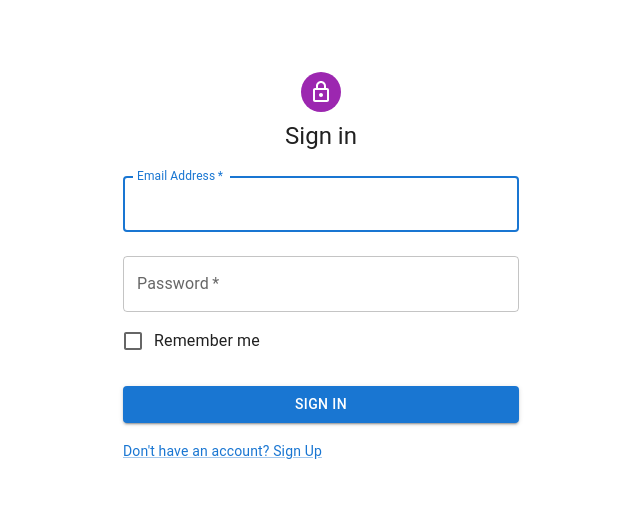
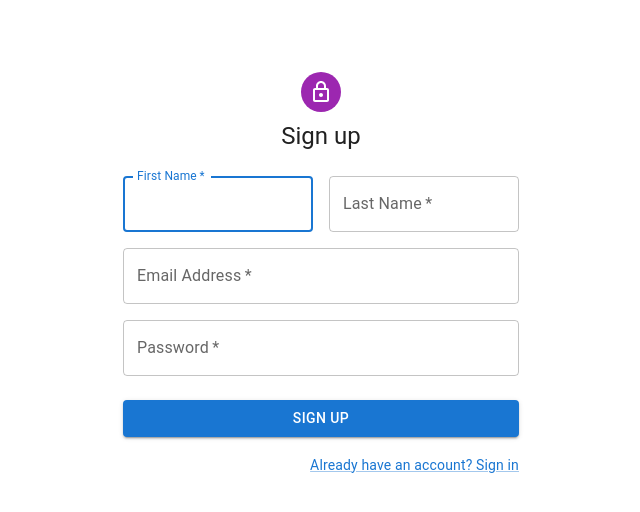
Before and after one commit to williamscch/myshop-client, a React (Create React App) app: page /signup in a window 1280 px wide. Shown: the top 512 px of the page, without its empty margins (319-959 px from the left). Built offline with nearby package versions, Linux system fonts and the light colour scheme.

Commit message:
user sign up component and consume api

```diff
--- a/src/App.js
+++ b/src/App.js
@@ -2,13 +2,14 @@
 import { BrowserRouter as Router, Routes, Route } from 'react-router-dom';
 import Main from './components/Main';
 import Login from './components/Login';
+import SignUp from './components/Signup';
 
 const App = () => (
   <Router>
     <Routes>
       <Route path="/" element={<Main />} />
       <Route path="/login" element={<Login />} />
-      <Route path="/signup" element={<Login />} />
+      <Route path="/signup" element={<SignUp />} />
     </Routes>
   </Router>
 );
--- a/src/components/Login.jsx
+++ b/src/components/Login.jsx
@@ -3,8 +3,6 @@ import Avatar from '@mui/material/Avatar';
 import Button from '@mui/material/Button';
 import CssBaseline from '@mui/material/CssBaseline';
 import TextField from '@mui/material/TextField';
-import FormControlLabel from '@mui/material/FormControlLabel';
-import Checkbox from '@mui/material/Checkbox';
 import Link from '@mui/material/Link';
 import Grid from '@mui/material/Grid';
 import Box from '@mui/material/Box';
@@ -13,8 +11,8 @@ import Typography from '@mui/material/Typography';
 import Container from '@mui/material/Container';
 import { createTheme, ThemeProvider } from '@mui/material/styles';
 import { Alert } from '@mui/material';
-import loginService from '../services/login';
-import decodeJWT from '../services/decodeJWT';
+// import loginService from '../services/login';
+// import decodeJWT from '../services/decodeJWT';
 
 const theme = createTheme();
 
@@ -24,16 +22,16 @@ const Login = () => {
 
   const handleSubmit = async (event) => {
     event.preventDefault();
-    const data = new FormData(event.currentTarget);
-    try {
-      const user = await loginService({
-        email: data.get('email'),
-        password: data.get('password'),
-      });
-      localStorage.setItem(decodeJWT(user.token));
-    } catch (error) {
-      setAlert(error);
-    }
+    // const data = new FormData(event.currentTarget);
+    // try {
+    //   const user = await loginService({
+    //     email: data.get('email'),
+    //     password: data.get('password'),
+    //   });
+    //   localStorage.setItem(decodeJWT(user.token));
+    // } catch (error) {
+    //   setAlert(error);
+    // }
   };
 
   return (
@@ -52,7 +50,7 @@ const Login = () => {
             <LockOutlinedIcon />
           </Avatar>
           <Typography component="h1" variant="h5">
-            Sign in
+            Log in
           </Typography>
           <Box
             component="form"
@@ -80,10 +78,6 @@ const Login = () => {
               id="password"
               autoComplete="current-password"
             />
-            <FormControlLabel
-              control={<Checkbox value="remember" color="primary" />}
-              label="Remember me"
-            />
             <Button
               type="submit"
               fullWidth
@@ -94,7 +88,7 @@ const Login = () => {
             </Button>
             <Grid container>
               <Grid item>
-                <Link href="/singup" variant="body2">
+                <Link href="/signup" variant="body2">
                   Don&apos;t have an account? Sign Up
                 </Link>
                 {alert != null
--- a/src/components/Signup.jsx
+++ b/src/components/Signup.jsx
@@ -1,7 +1,168 @@
-import React from 'react';
+import React, { useState } from 'react';
+import Avatar from '@mui/material/Avatar';
+import Button from '@mui/material/Button';
+import CssBaseline from '@mui/material/CssBaseline';
+import TextField from '@mui/material/TextField';
+import Link from '@mui/material/Link';
+import Grid from '@mui/material/Grid';
+import Box from '@mui/material/Box';
+import LockOutlinedIcon from '@mui/icons-material/LockOutlined';
+import Typography from '@mui/material/Typography';
+import Container from '@mui/material/Container';
+import { createTheme, ThemeProvider } from '@mui/material/styles';
+import { useNavigate } from 'react-router-dom';
+import { Alert } from '@mui/material';
+import axios from '../services/axios';
 
-const Signup = () => (
-  <div>Signup</div>
-);
+const theme = createTheme();
+const REGISTER_URL = '/customers';
 
-export default Signup;
+const SignUp = () => {
+  const [alert, setAlert] = useState();
+  const [success, setSuccess] = useState();
+  const navigate = useNavigate();
+
+  const handleSubmit = async (event) => {
+    event.preventDefault();
+    const data = new FormData(event.currentTarget);
+    const credentials = {
+      name: data.get('firstName'),
+      lastName: data.get('lastName'),
+      user: {
+        email: data.get('email'),
+        password: data.get('password'),
+      },
+    };
+
+    try {
+      await axios
+        .post(REGISTER_URL, JSON.stringify(credentials), {
+          headers: { 'Content-Type': 'application/json' },
+        })
+        .then((response) => {
+          if (response.status === 201) {
+            setSuccess('Your profile is created... Now Login!');
+            setTimeout(() => {
+              navigate('/login', { replace: true });
+            }, 4000);
+          }
+        });
+    } catch (error) {
+      if (error.response.status === 500) {
+        setAlert('Email Taken');
+      } else {
+        setAlert(error.response.data.message);
+      }
+    }
+    return null;
+  };
+
+  return (
+    <ThemeProvider theme={theme}>
+      <Container component="main" maxWidth="xs">
+        <CssBaseline />
+        <Box
+          sx={{
+            marginTop: 8,
+            display: 'flex',
+            flexDirection: 'column',
+            alignItems: 'center',
+          }}
+        >
+          <Avatar sx={{ m: 1, bgcolor: 'secondary.main' }}>
+            <LockOutlinedIcon />
+          </Avatar>
+          <Typography component="h1" variant="h5">
+            Sign up
+          </Typography>
+          <Box
+            component="form"
+            noValidate
+            onSubmit={handleSubmit}
+            sx={{ mt: 3 }}
+          >
+            <Grid container spacing={2}>
+              <Grid item xs={12} sm={6}>
+                <TextField
+                  autoComplete="given-name"
+                  name="firstName"
+                  required
+                  fullWidth
+                  id="firstName"
+                  label="First Name"
+                  autoFocus
+                />
+              </Grid>
+              <Grid item xs={12} sm={6}>
+                <TextField
+                  required
+                  fullWidth
+                  id="lastName"
+                  label="Last Name"
+                  name="lastName"
+                  autoComplete="family-name"
+                />
+              </Grid>
+              <Grid item xs={12}>
+                <TextField
+                  required
+                  fullWidth
+                  id="email"
+                  label="Email Address"
+                  name="email"
+                  autoComplete="email"
+                />
+              </Grid>
+              <Grid item xs={12}>
+                <TextField
+                  required
+                  fullWidth
+                  name="password"
+                  label="Password"
+                  type="password"
+                  id="password"
+                  autoComplete="new-password"
+                />
+              </Grid>
+            </Grid>
+            <Button
+              type="submit"
+              fullWidth
+              variant="contained"
+              sx={{ mt: 3, mb: 2 }}
+            >
+              Sign Up
+            </Button>
+            <Grid container justifyContent="flex-end">
+              <Grid item>
+                <Link href="/login" variant="body2">
+                  Already have an account? Sign in
+                </Link>
+                {alert != null ? (
+                  <Alert
+                    onClose={() => {
+                      setAlert(null);
+                    }}
+                    variant="outlined"
+                    severity="error"
+                  >
+                    {alert}
+                  </Alert>
+                ) : (
+                  ''
+                )}
+                {success != null ? (
+                  <Alert severity="success">{success}</Alert>
+                ) : (
+                  ''
+                )}
+              </Grid>
+            </Grid>
+          </Box>
+        </Box>
+      </Container>
+    </ThemeProvider>
+  );
+};
+
+export default SignUp;
--- /dev/null
+++ b/src/services/axios.js
@@ -0,0 +1,5 @@
+import axios from 'axios';
+
+export default axios.create({
+  baseURL: 'http://localhost:3050/api/v1',
+});
--- a/src/services/login.js
+++ /dev/null
@@ -1,10 +0,0 @@
-import axios from 'axios';
-
-const baseURL = ' http://localhost:3050/api/v1/';
-
-const login = async (credentials) => {
-  const response = await axios.post(`${baseURL}auth/login`, credentials);
-  return response.data;
-};
-
-export default login;
```
Also changed, not shown: 2 other files (tests, documents, lock files or other folders).
